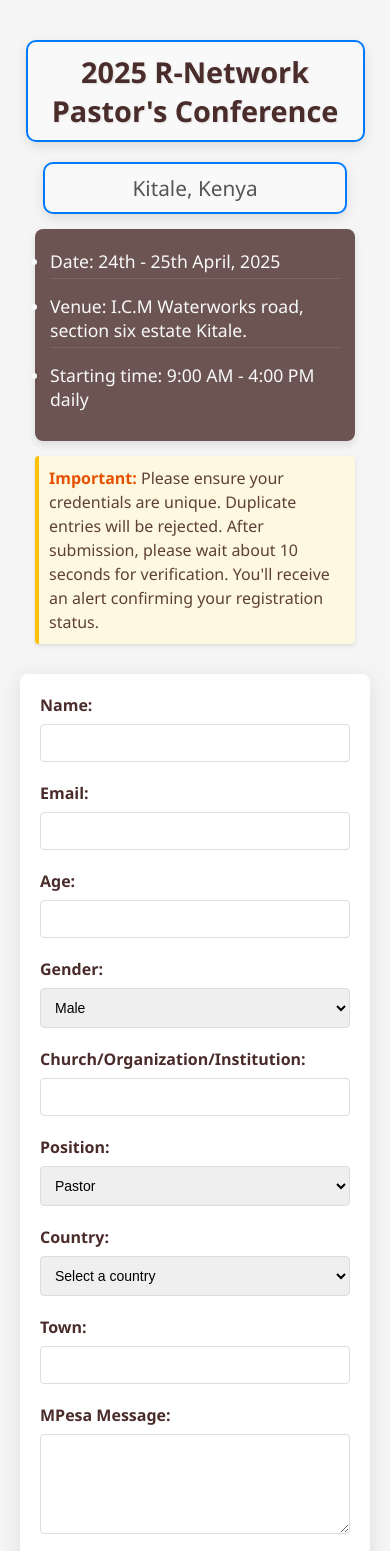
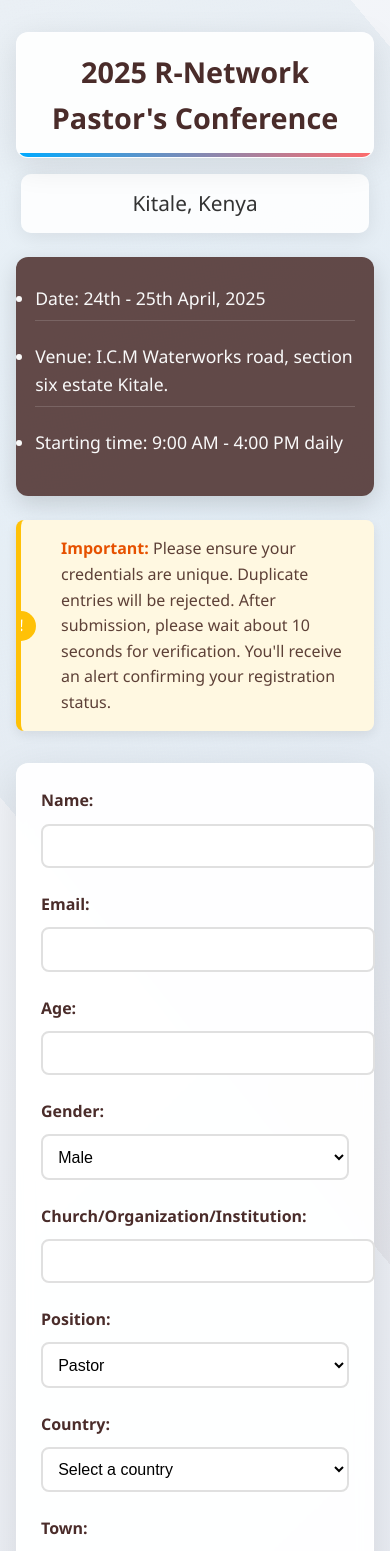
Before and after one commit to PeaseErnest12287/regform, a React (Create React App) app: page / in a window 390 px wide. Shown: the top 1551 px of the page. Built offline with nearby package versions, Linux system fonts and the light colour scheme.

Commit message:
hope this is the first and last one i must style it right

```diff
--- a/src/components/SignInForm.css
+++ b/src/components/SignInForm.css
@@ -1,35 +1,167 @@
 /* SignInForm.css */
 
-/* Body and general styles */
+/* ===== Base Styles ===== */
+:root {
+  --primary: #4a2c2a;
+  --primary-dark: #3a201e;
+  --secondary: #00aaff;
+  --secondary-dark: #0088cc;
+  --accent: #ff6b6b;
+  --light: #f9f9f9;
+  --dark: #333;
+  --gray: #e0e0e0;
+  --warning: #fff8e1;
+  --error: #ffebee;
+  --success: #e8f5e9;
+}
+
 body {
-  font-family: 'Segoe UI', Tahoma, Geneva, Verdana, sans-serif;
-  background-color: #f5f5f5;
+  font-family: 'Poppins', 'Segoe UI', sans-serif;
+  background: linear-gradient(135deg, #f5f7fa 0%, #e4e8f0 100%);
   margin: 0;
   padding: 0;
-  color: #333;
+  min-height: 100vh;
+  color: var(--dark);
+  line-height: 1.6;
 }
 
+/* ===== Container Styles ===== */
 .signin-container {
   max-width: 1200px;
   margin: 0 auto;
-  padding: 20px;
+  padding: 2rem;
+  animation: fadeIn 0.8s ease-out;
 }
 
-/* Warning and Notification Styles */
+@keyframes fadeIn {
+  from { opacity: 0; transform: translateY(20px); }
+  to { opacity: 1; transform: translateY(0); }
+}
+
+/* ===== Header Styles ===== */
+.conference-title {
+  font-size: 2.5rem;
+  font-weight: 700;
+  text-align: center;
+  color: var(--primary);
+  margin: 1.5rem auto;
+  padding: 1.2rem;
+  background: rgba(255, 255, 255, 0.9);
+  border-radius: 12px;
+  box-shadow: 0 8px 32px rgba(0, 0, 0, 0.1);
+  backdrop-filter: blur(4px);
+  border: 1px solid rgba(255, 255, 255, 0.18);
+  position: relative;
+  overflow: hidden;
+  transition: all 0.3s ease;
+}
+
+.conference-title:hover {
+  transform: translateY(-3px);
+  box-shadow: 0 12px 40px rgba(0, 0, 0, 0.15);
+}
+
+.conference-title::after {
+  content: '';
+  position: absolute;
+  bottom: 0;
+  left: 0;
+  width: 100%;
+  height: 4px;
+  background: linear-gradient(90deg, var(--secondary), var(--accent));
+}
+
+.conference-location {
+  font-size: 1.8rem;
+  font-weight: 500;
+  text-align: center;
+  color: var(--dark);
+  padding: 1rem;
+  background: rgba(255, 255, 255, 0.85);
+  border-radius: 10px;
+  width: 70%;
+  margin: 1rem auto;
+  box-shadow: 0 4px 20px rgba(0, 0, 0, 0.08);
+  transition: all 0.3s ease;
+}
+
+.conference-location:hover {
+  transform: scale(1.02);
+}
+
+/* ===== List Styles ===== */
+ul.text {
+  background: rgba(74, 44, 42, 0.85);
+  padding: 1.5rem;
+  border-radius: 12px;
+  max-width: 650px;
+  margin: 2rem auto;
+  box-shadow: 0 8px 24px rgba(0, 0, 0, 0.15);
+  transition: transform 0.3s ease;
+}
+
+ul.text:hover {
+  transform: translateY(-5px);
+}
+
+ul.text li {
+  font-size: 1.1rem;
+  margin-bottom: 0.8rem;
+  color: var(--light);
+  padding: 0.5rem 0;
+  border-bottom: 1px solid rgba(255, 255, 255, 0.15);
+  transition: all 0.2s ease;
+}
+
+ul.text li:hover {
+  padding-left: 8px;
+  border-left: 3px solid var(--secondary);
+}
+
+ul.text li:last-child {
+  border-bottom: none;
+}
+
+/* ===== Notification Styles ===== */
 .warning-note {
-  background-color: #fff8e1;
-  border-left: 4px solid #ffc107;
-  padding: 15px;
-  margin: 20px auto;
-  max-width: 600px;
-  border-radius: 4px;
-  box-shadow: 0 2px 4px rgba(0,0,0,0.1);
+  background: var(--warning);
+  border-left: 5px solid #ffc107;
+  padding: 1.2rem;
+  margin: 2rem auto;
+  max-width: 650px;
+  border-radius: 8px;
+  box-shadow: 0 4px 12px rgba(0, 0, 0, 0.08);
+  transition: all 0.3s ease;
+  position: relative;
+  overflow: hidden;
+}
+
+.warning-note:hover {
+  transform: translateX(5px);
+  box-shadow: 0 6px 16px rgba(0, 0, 0, 0.12);
+}
+
+.warning-note::before {
+  content: '!';
+  position: absolute;
+  left: -15px;
+  top: 50%;
+  transform: translateY(-50%);
+  background: #ffc107;
+  color: white;
+  width: 30px;
+  height: 30px;
+  border-radius: 50%;
+  display: flex;
+  align-items: center;
+  justify-content: center;
+  font-weight: bold;
 }
 
 .warning-note p {
   margin: 0;
   color: #5d4037;
-  line-height: 1.5;
+  padding-left: 1.5rem;
 }
 
 .warning-note strong {
@@ -37,207 +169,235 @@ body {
 }
 
 .duplicate-warning {
-  background-color: #ffebee;
-  border-left: 4px solid #f44336;
-  padding: 15px;
-  margin: 20px auto;
-  max-width: 600px;
-  border-radius: 4px;
-  animation: fadeIn 0.5s ease-in-out;
+  background: var(--error);
+  border-left: 5px solid #f44336;
+  padding: 1.2rem;
+  margin: 2rem auto;
+  max-width: 650px;
+  border-radius: 8px;
+  animation: shake 0.5s ease-in-out;
+  transition: all 0.3s ease;
+}
+
+.duplicate-warning:hover {
+  transform: scale(1.02);
+}
+
+@keyframes shake {
+  0%, 100% { transform: translateX(0); }
+  20%, 60% { transform: translateX(-5px); }
+  40%, 80% { transform: translateX(5px); }
 }
 
 .duplicate-warning p {
   margin: 0;
   color: #c62828;
   font-weight: 500;
+  display: flex;
+  align-items: center;
+  gap: 0.5rem;
 }
 
-@keyframes fadeIn {
-  from { opacity: 0; transform: translateY(-10px); }
-  to { opacity: 1; transform: translateY(0); }
+/* ===== Form Styles ===== */
+.registration-form {
+  background: rgba(255, 255, 255, 0.95);
+  border-radius: 12px;
+  box-shadow: 0 12px 40px rgba(0, 0, 0, 0.1);
+  padding: 2.5rem;
+  max-width: 650px;
+  margin: 2rem auto;
+  backdrop-filter: blur(8px);
+  border: 1px solid rgba(255, 255, 255, 0.2);
+  transition: all 0.3s ease;
 }
 
-/* Centered Conference Titles */
-.conference-title {
-  font-size: 2.5em;
-  font-weight: bold;
-  text-align: center;
-  color: #4a2c2a;
-  padding: 15px;
-  margin: 20px auto;
-  border: 2px solid #007bff;
-  border-radius: 10px;
-  background-color: #f9f9f9;
-  width: 80%;
-  box-shadow: 0 4px 12px rgba(0, 0, 0, 0.1);
-  text-shadow: 1px 1px 2px rgba(0,0,0,0.1);
-}
-
-.conference-location {
-  font-size: 1.8em;
-  font-weight: normal;
-  text-align: center;
-  color: #555;
-  padding: 10px;
-  border: 2px solid #007bff;
-  border-radius: 10px;
-  background-color: #f9f9f9;
-  width: 60%;
-  margin: 10px auto;
-  box-shadow: 0 4px 12px rgba(0, 0, 0, 0.1);
-}
-
-ul.text {
-  background-color: rgba(74, 44, 42, 0.8);
-  padding: 20px;
-  border-radius: 8px;
-  max-width: 600px;
-  margin: 20px auto;
-  box-shadow: 0 4px 8px rgba(0,0,0,0.1);
-}
-
-ul.text li {
-  font-size: 1.1em;
-  margin-bottom: 10px;
-  color: #f9f9f9;
-  padding: 5px 0;
-  border-bottom: 1px solid rgba(255,255,255,0.1);
-}
-
-ul.text li:last-child {
-  border-bottom: none;
-}
-
-/* Form Styling */
-.registration-form {
-  background-color: #ffffff;
-  border-radius: 8px;
-  box-shadow: 0 4px 20px rgba(0, 0, 0, 0.1);
-  padding: 30px;
-  max-width: 600px;
-  margin: 30px auto;
+.registration-form:hover {
+  box-shadow: 0 15px 50px rgba(0, 0, 0, 0.15);
 }
 
 .form-group {
-  margin-bottom: 20px;
+  margin-bottom: 1.5rem;
+  position: relative;
 }
 
 .form-group label {
   display: block;
-  margin-bottom: 8px;
+  margin-bottom: 0.6rem;
   font-weight: 600;
-  color: #4a2c2a;
+  color: var(--primary);
+  transition: all 0.3s ease;
 }
 
-/* Input Fields and Select Dropdown */
+/* ===== Input Styles ===== */
 input,
 select,
 textarea {
   width: 100%;
-  padding: 12px;
-  font-size: 16px;
-  border: 1px solid #ddd;
-  border-radius: 4px;
+  padding: 0.8rem 1rem;
+  font-size: 1rem;
+  border: 2px solid var(--gray);
+  border-radius: 8px;
   transition: all 0.3s ease;
-  box-sizing: border-box;
+  background: rgba(255, 255, 255, 0.8);
 }
 
 input:focus,
 select:focus,
 textarea:focus {
-  border-color: #007bff;
+  border-color: var(--secondary);
   outline: none;
-  box-shadow: 0 0 0 2px rgba(0,123,255,0.2);
+  box-shadow: 0 0 0 3px rgba(0, 170, 255, 0.2);
+  background: white;
+}
+
+input:hover,
+select:hover,
+textarea:hover {
+  border-color: #bdbdbd;
 }
 
 textarea {
-  height: 100px;
+  min-height: 120px;
   resize: vertical;
-  min-height: 100px;
 }
 
-/* Error Message Styling */
+/* ===== Error Styles ===== */
 .error {
   color: #d32f2f;
-  font-size: 0.85em;
-  margin-top: 5px;
+  font-size: 0.85rem;
+  margin-top: 0.5rem;
   display: block;
+  animation: fadeIn 0.3s ease-out;
 }
 
-/* Button Styling */
+/* ===== Button Styles ===== */
 .submit-btn, .download-btn {
   width: 100%;
-  padding: 15px;
-  font-size: 16px;
+  padding: 1rem;
+  font-size: 1rem;
   font-weight: 600;
   border: none;
-  border-radius: 4px;
+  border-radius: 8px;
   cursor: pointer;
   transition: all 0.3s ease;
-  margin-top: 10px;
+  margin-top: 1rem;
   text-transform: uppercase;
-  letter-spacing: 0.5px;
+  letter-spacing: 1px;
+  position: relative;
+  overflow: hidden;
 }
 
 .submit-btn {
-  background-color: #4a2c2a;
+  background: var(--primary);
   color: white;
+  box-shadow: 0 4px 12px rgba(74, 44, 42, 0.2);
 }
 
 .submit-btn:hover {
-  background-color: #3a201e;
+  background: var(--primary-dark);
+  transform: translateY(-2px);
+  box-shadow: 0 8px 20px rgba(74, 44, 42, 0.3);
+}
+
+.submit-btn:active {
+  transform: translateY(0);
 }
 
 .submit-btn:disabled {
-  background-color: #9e9e9e;
+  background: #bdbdbd;
   cursor: not-allowed;
+  transform: none;
+  box-shadow: none;
+}
+
+.submit-btn::after {
+  content: '';
+  position: absolute;
+  top: 0;
+  left: -100%;
+  width: 100%;
+  height: 100%;
+  background: linear-gradient(90deg, transparent, rgba(255, 255, 255, 0.2), transparent);
+  transition: 0.5s;
+}
+
+.submit-btn:hover::after {
+  left: 100%;
 }
 
 .download-btn {
-  background-color: #00aaff;
+  background: var(--secondary);
   color: white;
+  box-shadow: 0 4px 12px rgba(0, 170, 255, 0.2);
 }
 
 .download-btn:hover {
-  background-color: #0088cc;
+  background: var(--secondary-dark);
+  transform: translateY(-2px);
+  box-shadow: 0 8px 20px rgba(0, 170, 255, 0.3);
 }
 
-/* Responsive Styles for Mobile */
+.download-btn:active {
+  transform: translateY(0);
+}
+
+/* ===== Responsive Styles ===== */
 @media (max-width: 768px) {
+  .signin-container {
+    padding: 1rem;
+  }
+
   .conference-title {
-    font-size: 1.8em;
-    width: 90%;
-    padding: 10px;
+    font-size: 1.8rem;
+    padding: 1rem;
+    margin: 1rem auto;
   }
 
   .conference-location {
-    font-size: 1.3em;
-    width: 80%;
+    font-size: 1.3rem;
+    width: 90%;
+    padding: 0.8rem;
   }
 
   .registration-form {
-    padding: 20px;
+    padding: 1.5rem;
   }
 
   .warning-note, .duplicate-warning {
-    margin: 15px;
-    padding: 10px;
+    margin: 1.5rem auto;
+    padding: 1rem;
   }
 
   ul.text {
-    margin: 15px;
-    padding: 15px;
+    margin: 1.5rem auto;
+    padding: 1.2rem;
   }
 
   input,
   select,
   textarea {
-    padding: 10px;
-    font-size: 14px;
+    padding: 0.7rem;
   }
 
   .submit-btn, .download-btn {
-    padding: 12px;
-    font-size: 14px;
+    padding: 0.9rem;
   }
 }
+
+/* ===== Floating Background Elements ===== */
+body::before {
+  content: '';
+  position: fixed;
+  top: -50%;
+  left: -50%;
+  width: 200%;
+  height: 200%;
+  background: radial-gradient(circle, rgba(0,170,255,0.05) 0%, rgba(74,44,42,0.05) 100%);
+  z-index: -1;
+  animation: float 15s infinite linear;
+}
+
+@keyframes float {
+  0% { transform: rotate(0deg); }
+  100% { transform: rotate(360deg); }
+}
```
